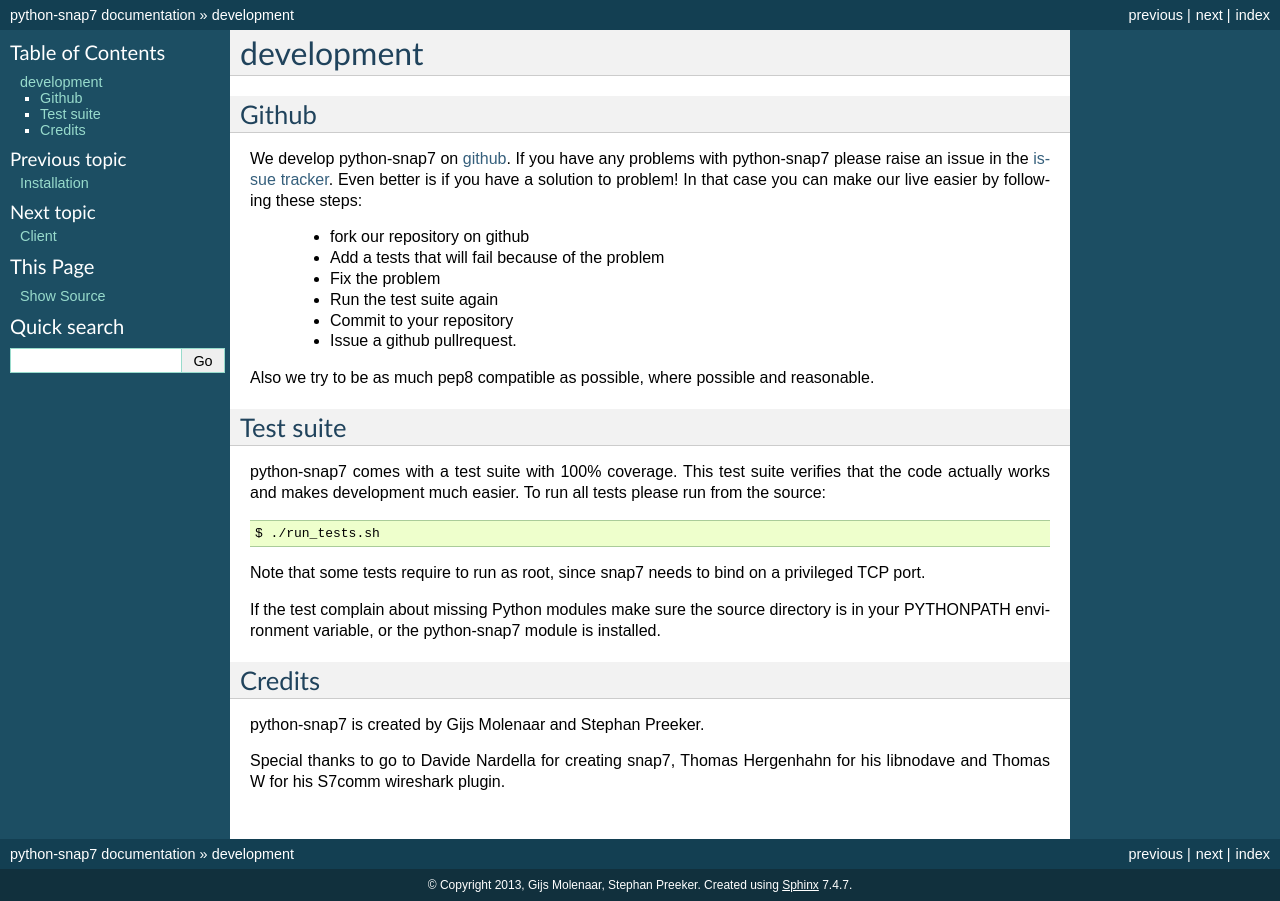
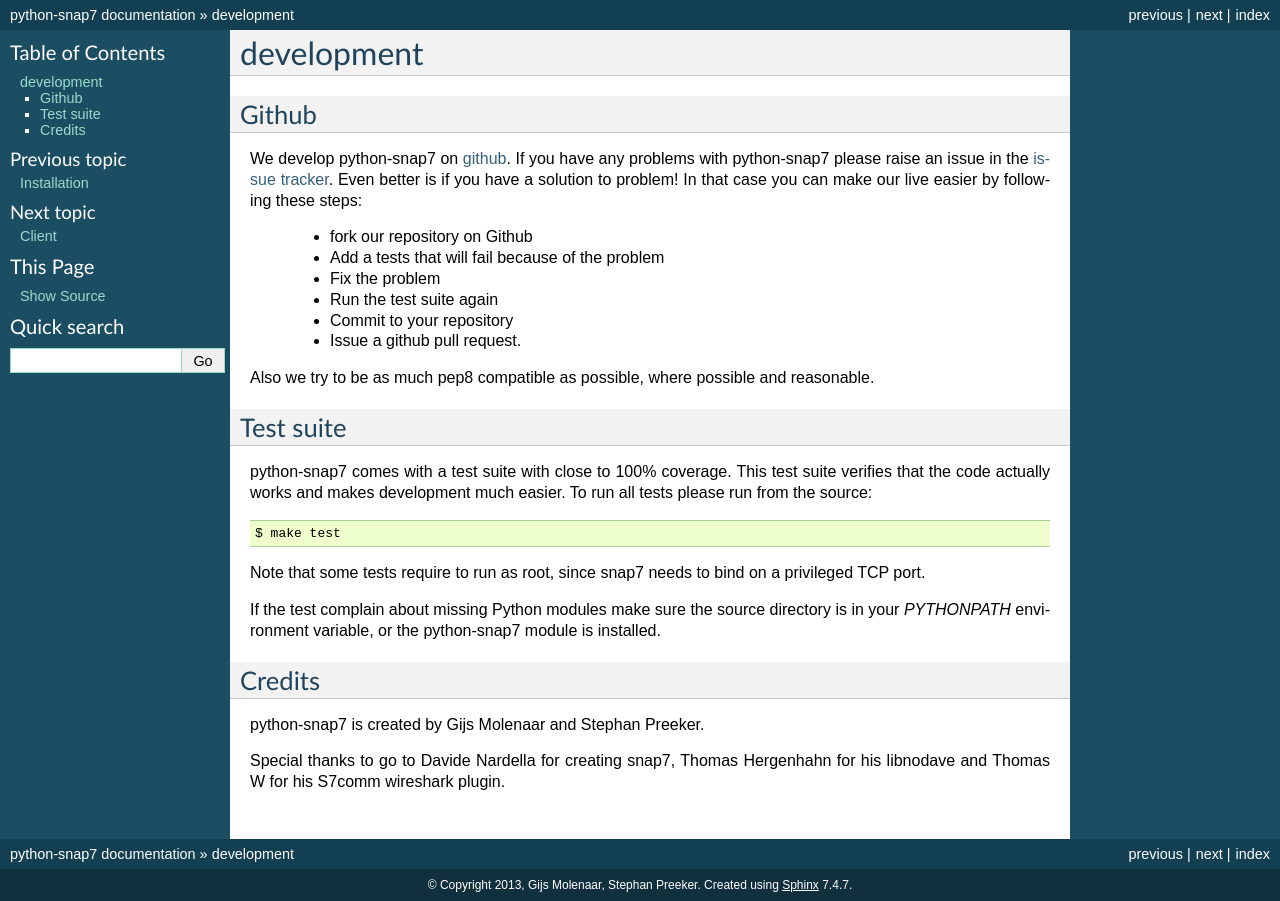
Before and after one commit to gijzelaerr/python-snap7, a Sphinx documentation site: the page built from doc/development.rst, in a window 1280 px wide. Built offline with Sphinx 7.4.7, drawn with Linux system fonts in a browser that asks for light colours; the version number could not be read and is left out.

Commit message:
updat dcos

```diff
--- a/doc/development.rst
+++ b/doc/development.rst
@@ -10,12 +10,12 @@
 is if you have a solution to problem! In that case you can make our live easier
 by following these steps:
 
- * fork our repository on github
+ * fork our repository on Github
  * Add a tests that will fail because of the problem
  * Fix the problem
  * Run the test suite again
  * Commit to your repository
- * Issue a github pullrequest.
+ * Issue a github pull request.
 
 Also we try to be as much pep8 compatible as possible, where possible and
 reasonable.
@@ -23,17 +23,17 @@
 Test suite
 ----------
 
-python-snap7 comes with a test suite with 100% coverage. This test suite
+python-snap7 comes with a test suite with close to 100% coverage. This test suite
 verifies that the code actually works and makes development much easier.  To run
 all tests please run from the source::
 
-    $ ./run_tests.sh
+    $ make test
 
 Note that some tests require to run as root, since snap7 needs to bind on a
 privileged TCP port.
 
 If the test complain about missing Python modules make sure the source directory
-is in your PYTHONPATH environment variable, or the python-snap7 module is
+is in your `PYTHONPATH` environment variable, or the python-snap7 module is
 installed.
 
 Credits
--- a/doc/introduction.rst
+++ b/doc/introduction.rst
@@ -2,7 +2,7 @@
 ============
 
 python-snap7 is a Python wrapper for the
-`Snap7 library <http://snap7.sourceforge.net>`_. Snap7 i san open source,
+`Snap7 library <http://snap7.sourceforge.net>`_. Snap7 is an open source,
 32/64 bit, multi-platform Ethernet communication suite for interfacing natively
 with Siemens S7 PLCs.
 
```
Also changed, not shown: 1 other file.
